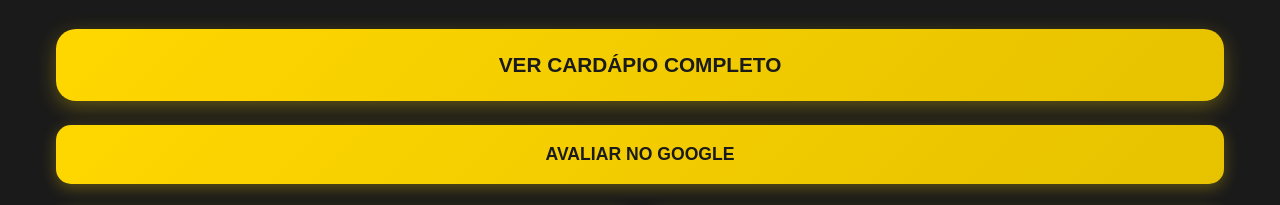
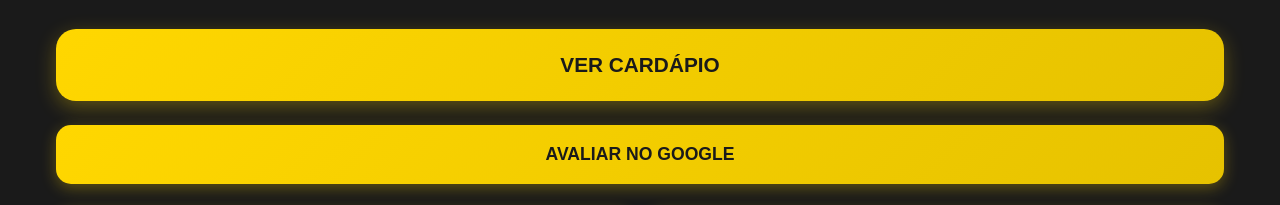
Before and after one commit to TagGleNFC/Casa-da-gente, a plain HTML site: page index.html in a window 1280 px wide. Shown: the part 537-742 px from the top of the page. Drawn offline with nearby package versions, Linux system fonts and the light colour scheme.

Commit message:
:sparkles: Adicionando Cardápio

```diff
--- a/index.html
+++ b/index.html
@@ -51,7 +51,7 @@
         </div>
 
         <div class="button-spacing">
-            <button class="main-button" onclick="openMenu()">VER CARDÁPIO COMPLETO</button>
+            <button class="main-button" onclick="openMenu()">VER CARDÁPIO</button>
         </div>
         <div class="button-spacing">
             <button class="review-button" onclick="openGoogleReview()">AVALIAR NO GOOGLE</button>
```
Also changed, not shown: 1 other file.
